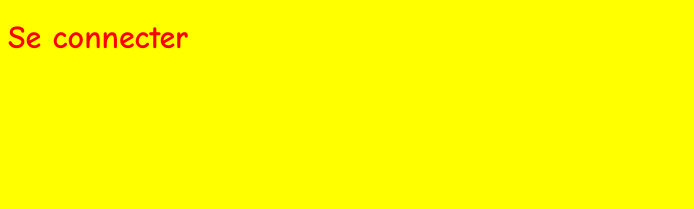
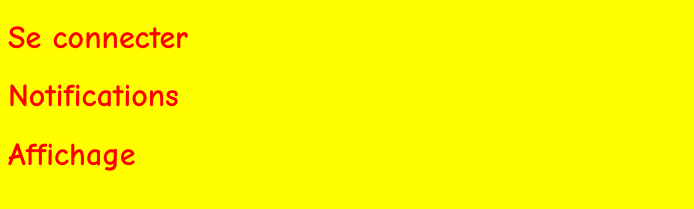
Before and after one commit to Helo777-jpg/Hel.fr, a website: page Helsettings.html in a window 1280 px wide. Shown: the part 253-462 px from the top of the page, without its empty margins (0-694 px from the left). Drawn offline with Linux system fonts and the light colour scheme; files whose address does not match are found by name.

Commit message:
Update Helsettings.html

```diff
--- a/Helsettings.html
+++ b/Helsettings.html
@@ -17,3 +17,9 @@ Créer un compte
 <h1>
 Se connecter
 </h1>
+<h1>
+Notifications
+</h1>
+<h1>
+Affichage
+</h1>
```
